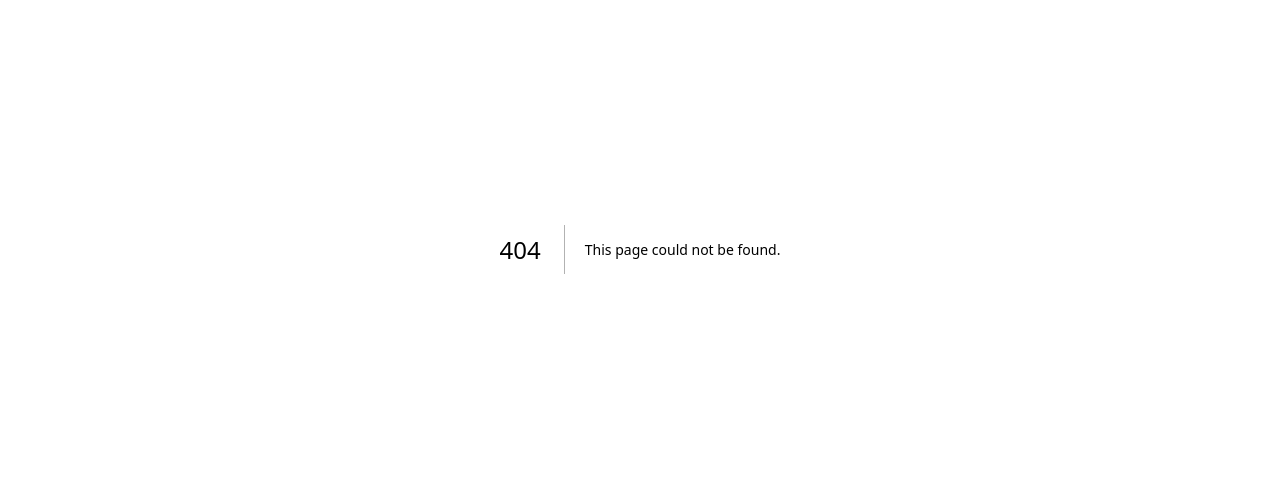
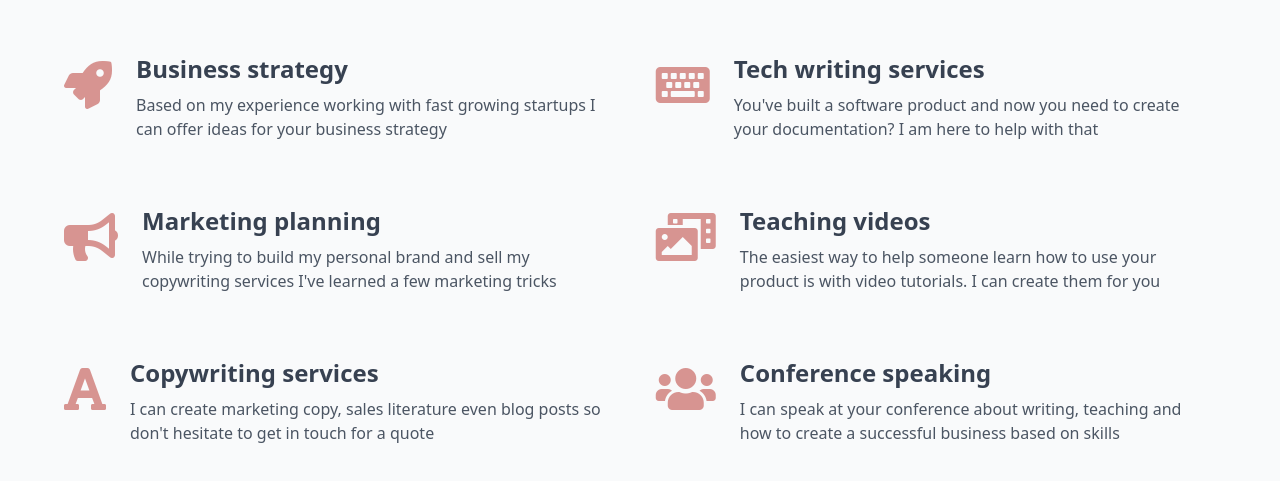
Before and after one commit to hassan-ak/wmd-tailwind-article-preview, a Next.js app: page /services in a window 1280 px wide. Before the commit this address had no page. Shown: the part 151-632 px from the top of the page. Built offline with nearby package versions, Linux system fonts and the light colour scheme.

Commit message:
Services Section

```diff
--- a/src/app/globals.css
+++ b/src/app/globals.css
@@ -1,4 +1,6 @@
 @import url("https://fonts.googleapis.com/css2?family=Manrope:wght@500;700&display=swap");
+@import url('https://cdnjs.cloudflare.com/ajax/libs/font-awesome/5.15.4/css/all.min.css');
+@import url("https://fonts.googleapis.com/css2?family=Open+Sans:wght@400;700&family=Poppins:wght@600&display=swap");
 
 @tailwind base;
 @tailwind components;
--- /dev/null
+++ b/src/app/services/page.tsx
@@ -0,0 +1,80 @@
+import React from 'react';
+
+export default function Article() {
+  return (
+    <div className='flex min-h-screen items-center justify-center bg-gray-50 p-8 text-gray-700'>
+      <section className='m-auto grid max-w-6xl grid-flow-col grid-rows-6 gap-x-10 gap-y-16 sm:grid-rows-3'>
+        <div className='service flex'>
+          <i className='fa-rocket fas mt-2 text-5xl text-[#d79491]'></i>
+          <div className='ml-6'>
+            <h5 className='font-poppins text-2xl font-bold'>
+              Business strategy
+            </h5>
+            <p className='mt-2 text-gray-600'>
+              Based on my experience working with fast growing startups I can
+              offer ideas for your business strategy
+            </p>
+          </div>
+        </div>
+        <div className='service flex'>
+          <i className='fa-bullhorn fas mt-2 text-5xl text-[#d79491]'></i>
+          <div className='ml-6'>
+            <h5 className='font-poppins text-2xl font-bold'>
+              Marketing planning
+            </h5>
+            <p className='mt-2 text-gray-600'>
+              While trying to build my personal brand and sell my copywriting
+              services I&#39;ve learned a few marketing tricks
+            </p>
+          </div>
+        </div>
+        <div className='service flex'>
+          <i className='fa-font fas mt-2 text-5xl text-[#d79491]'></i>
+          <div className='ml-6'>
+            <h5 className='font-poppins text-2xl font-bold'>
+              Copywriting services
+            </h5>
+            <p className='mt-2 text-gray-600'>
+              I can create marketing copy, sales literature even blog posts so
+              don&#39;t hesitate to get in touch for a quote
+            </p>
+          </div>
+        </div>
+        <div className='service flex'>
+          <i className='fa-keyboard fas mt-2 text-5xl text-[#d79491]'></i>
+          <div className='ml-6'>
+            <h5 className='font-poppins text-2xl font-bold'>
+              Tech writing services
+            </h5>
+            <p className='mt-2 text-gray-600'>
+              You&#39;ve built a software product and now you need to create
+              your documentation? I am here to help with that
+            </p>
+          </div>
+        </div>
+        <div className='service flex'>
+          <i className='fa-photo-video fas mt-2 text-5xl text-[#d79491]'></i>
+          <div className='ml-6'>
+            <h5 className='font-poppins text-2xl font-bold'>Teaching videos</h5>
+            <p className='mt-2 text-gray-600'>
+              The easiest way to help someone learn how to use your product is
+              with video tutorials. I can create them for you
+            </p>
+          </div>
+        </div>
+        <div className='service flex'>
+          <i className='fa-users fas mt-2 text-5xl text-[#d79491]'></i>
+          <div className='ml-6'>
+            <h5 className='font-poppins text-2xl font-bold'>
+              Conference speaking
+            </h5>
+            <p className='mt-2 text-gray-600'>
+              I can speak at your conference about writing, teaching and how to
+              create a successful business based on skills
+            </p>
+          </div>
+        </div>
+      </section>
+    </div>
+  );
+}
```
